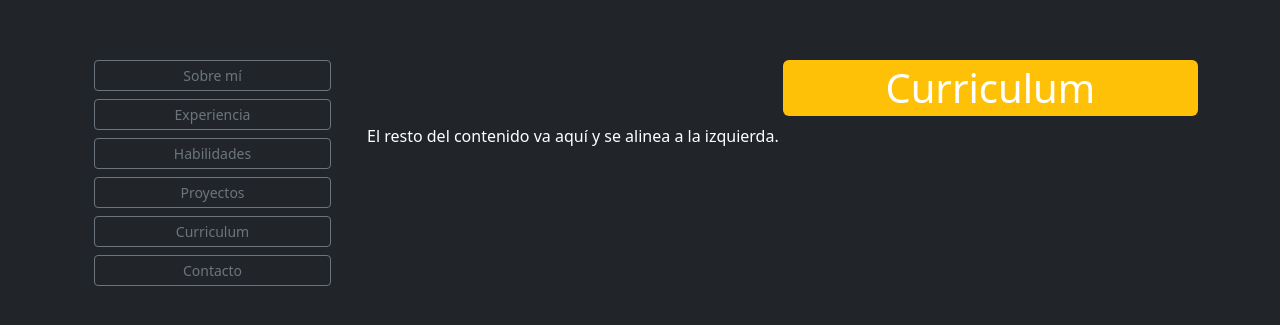
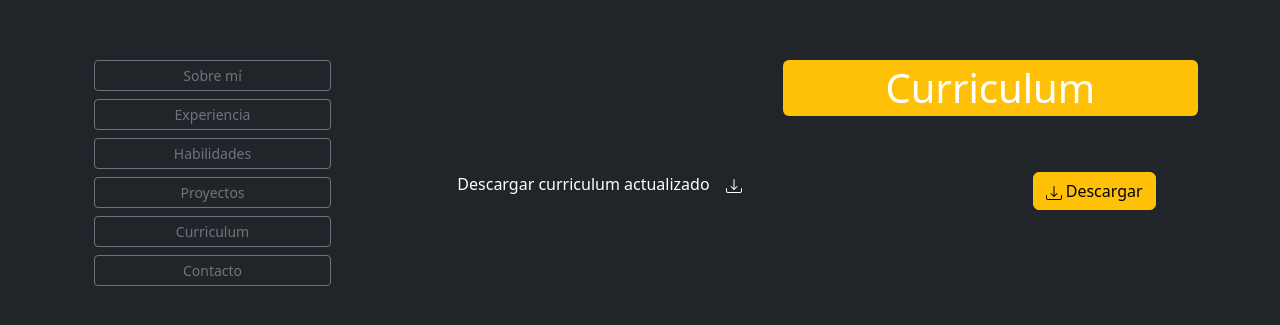
Before and after one commit to rubenevivancos/Portafolio, a React (Create React App) app in the folder client/: page /resume in a window 1280 px wide. Shown: the part 227-552 px from the top of the page. Built offline with nearby package versions, Linux system fonts and the light colour scheme.

Commit message:
Descargar curriculum

```diff
--- a/client/src/Components/Resume/resume.js
+++ b/client/src/Components/Resume/resume.js
@@ -1,8 +1,15 @@
-import { Container, Row, Col } from 'react-bootstrap';
+import { Container, Row, Col, Button } from 'react-bootstrap';
+import { BsDownload } from 'react-icons/bs';
+
 import SideBarMenu from '../SideBarMenu/sideBarMenu';
 
 
 export default function Home() {
+
+    const descargarCurriculum = () => {
+        // Lógica para descargar el currículum aquí
+        // Por ejemplo, podrías usar window.open() o fetch() para descargar el archivo
+      };
 
     return(
         <div className="bg-dark d-flex justify-content-center align-items-center" style={{ height: '100vh' }}>
@@ -17,7 +24,14 @@ export default function Home() {
                                 Curriculum
                             </h1>
                         </div>
-                        <p className="text-white">El resto del contenido va aquí y se alinea a la izquierda.</p>
+                        <div className="mt-5 d-flex justify-content-center">
+                            <div className="w-75 text-white ps-5">
+                                <span className="me-3">Descargar curriculum actualizado</span><BsDownload />
+                            </div>
+                            <Button variant="warning" onClick={descargarCurriculum} download="mi_curriculum.pdf">
+                                <BsDownload /> Descargar
+                            </Button>
+                        </div>
                     </Col>
                 </Row>
             </Container>
```
